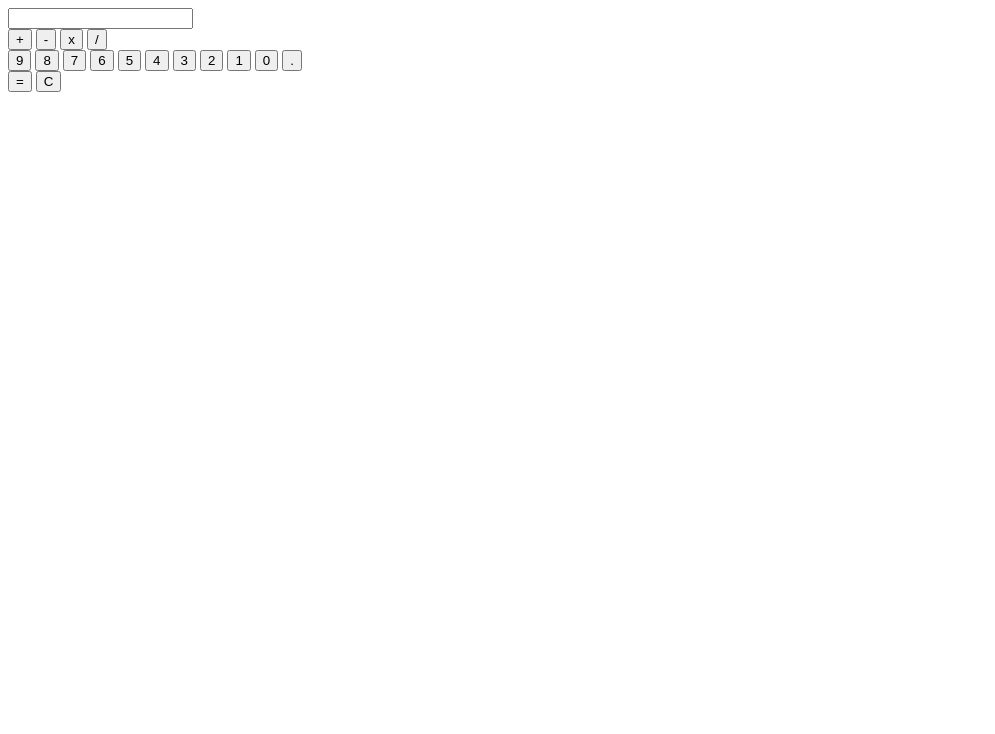
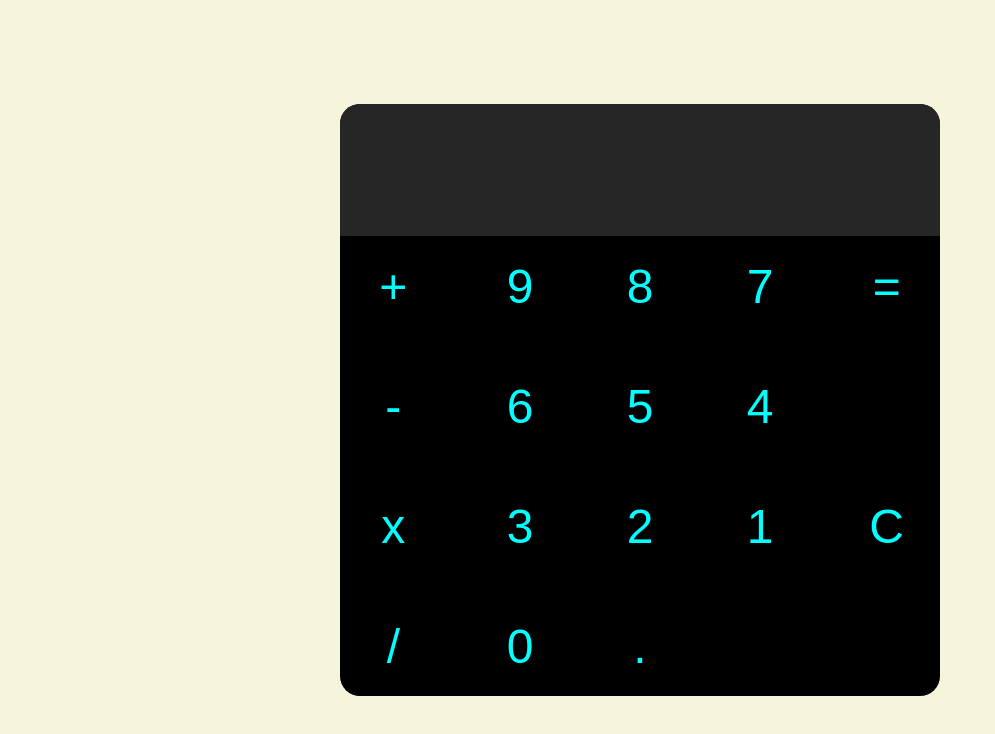
Before and after one commit to SimoonMagraby/calculatorXD, a plain HTML site: page index.html in a window 1280 px wide. Shown: the whole page, without its empty margins (0-995 px from the left). Drawn offline with Linux system fonts and the light colour scheme.

Commit message:
firstCSSpush

```diff
--- a/index.html
+++ b/index.html
@@ -12,6 +12,7 @@
 
         <input id="display" readonly>
 
+        <div id="keys">
             <div id="opkey">
                 <button onclick="appendToDisplay('+')">+</button>
                 <button onclick="appendToDisplay('-')">-</button>
@@ -36,6 +37,7 @@
                 <button onclick="calculate()">=</button>
                 <button onclick="clearDisplay()">C</button>
             </div>
+        </div>
 
     </div>
 
--- a/styles.css
+++ b/styles.css
@@ -0,0 +1,74 @@
+body{
+    margin: 0;
+    display:flex;
+    justify-content: center;
+    align-items: center;
+    height: 100vh;
+    background-color: beige;
+
+}
+
+
+
+#calculator{
+    font-family: arial,sans-serif;
+
+    background-color: black;
+    border-radius: 20px;
+    max-width: 600px;
+
+    overflow: hidden;
+}
+#display{
+    width: 100%;
+    padding: 20px;
+    font-size: 5rem;
+    text-align: right;
+    border: none;
+    background-color:hsl(0, 0%, 15%);
+
+}
+
+button{
+    width: 100px;
+    height: 100px;
+    border-radius: 20%;
+    border:none;
+    background-color: black;
+    color: aqua;
+    font-size: 3rem;
+    cursor:pointer;
+
+
+}
+button:hover{
+    background-color: hsl(0, 0%, 15%);
+}
+button:active{
+    background-color: hsl(0, 0%, 25%);
+}
+
+#keys{
+    display: flex;
+    justify-content: space-around;
+    gap:20px;
+
+}
+
+#opkey{
+    display: grid;
+    gap:20px;
+
+}
+
+
+#numkey{
+    display: grid;
+    grid-template-columns: repeat(3,1fr);
+    gap: 20px;
+}
+
+#eqclKey{
+    display: grid;
+    gap: 20px;
+}
```
Also changed, not shown: images/migu.jpg (added). Lines whose indentation alone changed are shown as unchanged.
